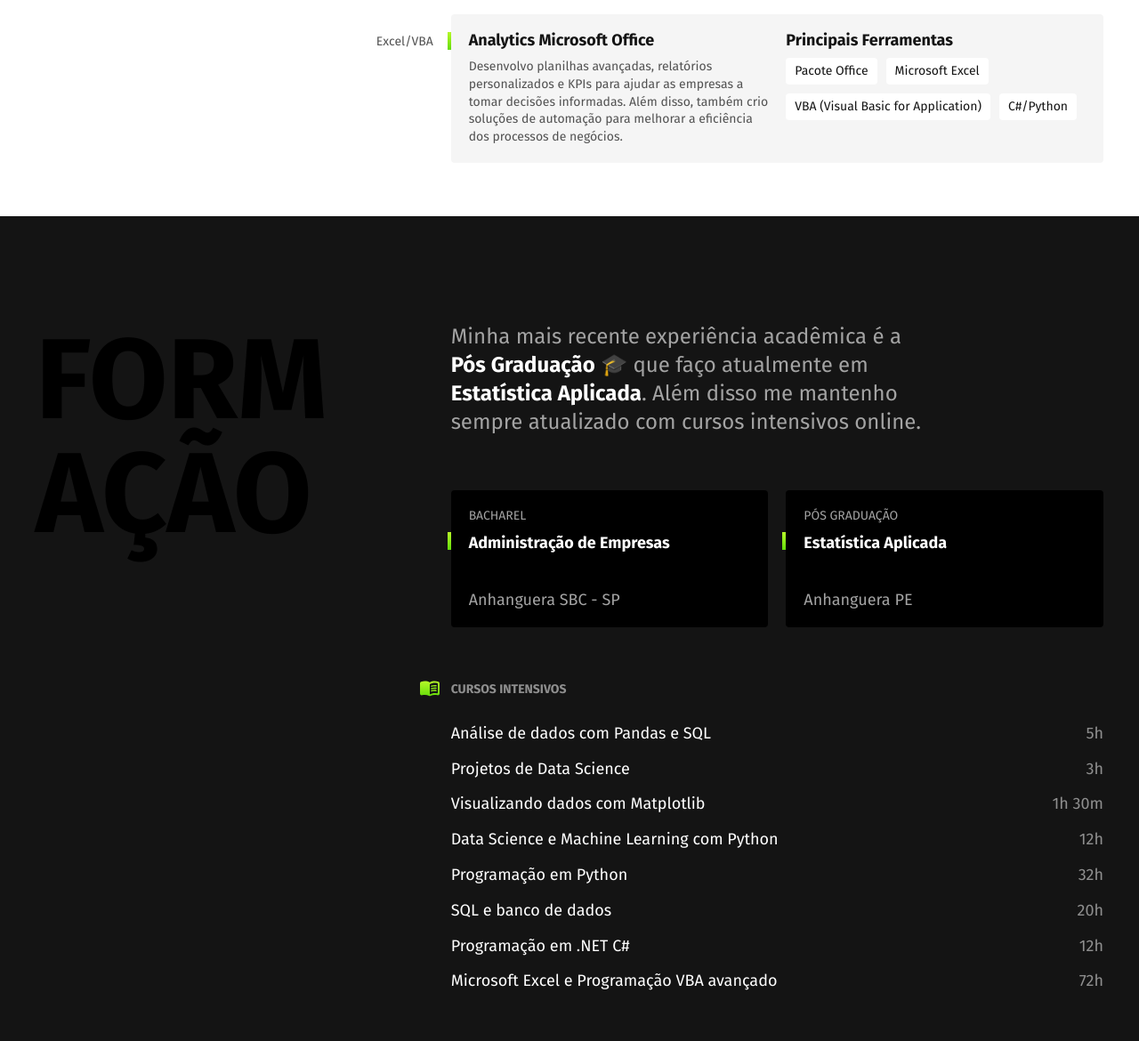
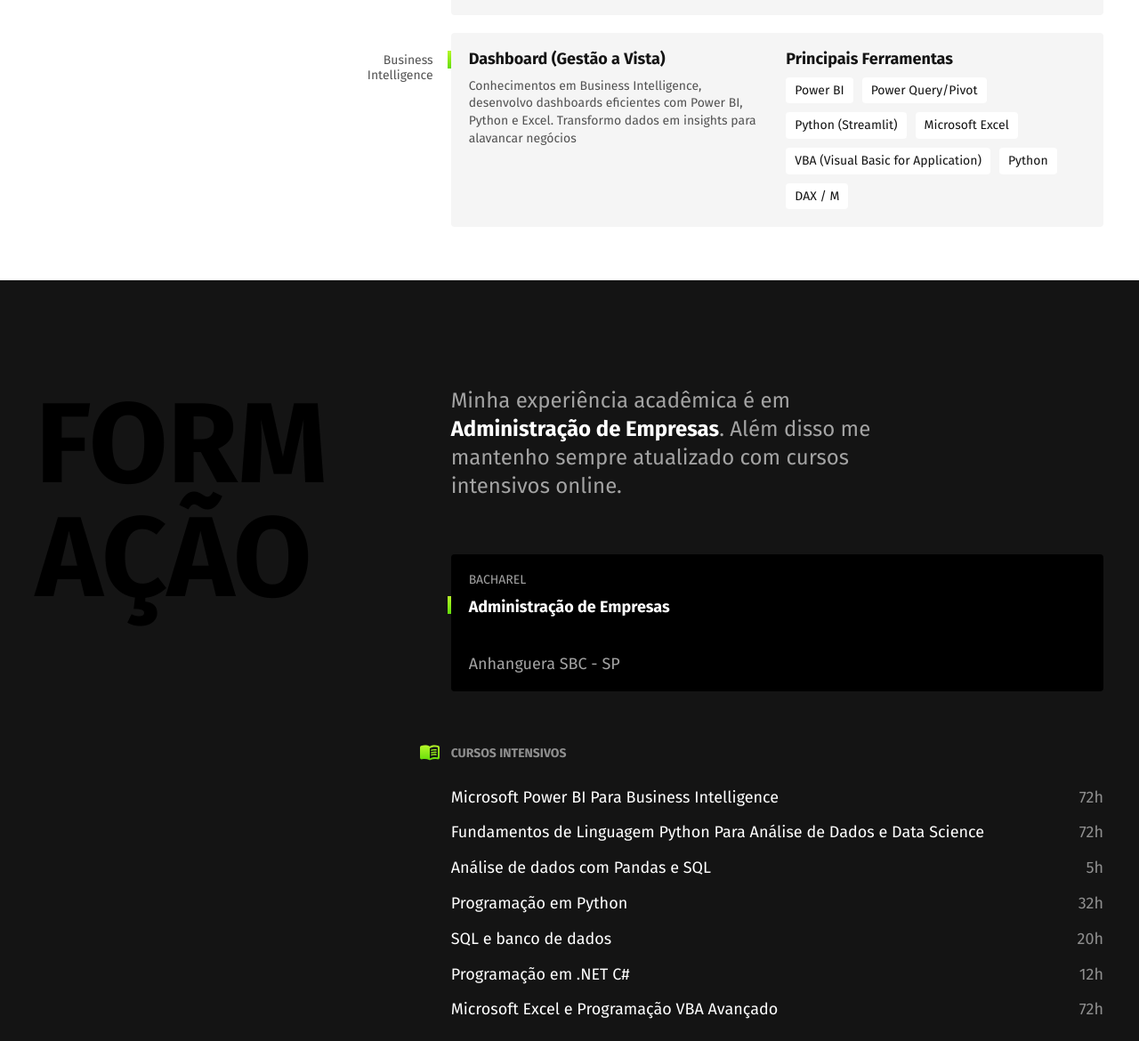
Before and after one commit to GCison/resumo-carlosantonio, a plain HTML site: page index.html in a window 1280 px wide. Shown: the part 1024-2194 px from the top of the page at 89% size. Drawn offline with nearby package versions, Linux system fonts and the light colour scheme.

Commit message:
faz atualizacoes no curriculo

```diff
--- a/index.html
+++ b/index.html
@@ -37,19 +37,19 @@
   <main class="introducao">
     <img src="./img/perfil.jpg" alt="Lobo Cinza" width="360" height="520">
     <div>
-      <h1>Data Intelligence<br>Data Analytics &<br>Python/SQL/Excel</h1>
-      <p>Encontre respostas na análise de dados aplicada</p>
+      <h1>Analista de Dados<br>& Logística com<br>Python/SQL/PowerBI</h1>
+      <p>Encontre respostas na análise de dados simples e aplicada</p>
     </div>
   </main>
 
   <section class="experiencia" id="experiencia" aria-label="Experiência">
     <h2 class="subtitulo">Experiência</h2>
     <div>
-      <p class="experiencia-texto">Eu trabalho com análise de dados e inteligência comercial, utilizando ferramentas como <strong>Python</strong>, <strong>SQL</strong> e <strong>Excel/VBA</strong> para gerar insights valiosos para a tomada de decisão</strong>.</p>
+      <p class="experiencia-texto">Atuo na análise de dados e inteligência comercial/logística, utilizando ferramentas como <strong>Python, SQL, VBA e Power BI</strong> para proporcionar insights estratégicos cruciais na tomada de decisões empresariais.</p>
 
       <div class="empresa">
-        <span class="empresa-ano">Python</span>
-        <h3 class="empresa-titulo">Analytics, Inteligência de dados</h3>
+        <span class="empresa-ano">Analytics</span>
+        <h3 class="empresa-titulo">Python / Estatística</h3>
         <span class="empresa-titulo">Principais Ferramentas</span>
         <p class="empresa-texto">Desenvolvo projetos de análise de dados em Python explorano o potencial de analytics, automação e marchine Learnig que a ferramenta oferece.</p>
         <ul class="empresa-habilidades">
@@ -63,26 +63,28 @@
         <span class="empresa-ano">SQL</span>
         <h3 class="empresa-titulo">SQL para a data analytics</h3>
         <span class="empresa-titulo">Principais ferramentas</span>
-        <p class="empresa-texto">Desenvolvo pequenos projetos de analytics com SQL e PostgreSQL. Criando, modelando e desenvolvendo consultas, ETL, OLTP e Data Warehouse.</p>
+        <p class="empresa-texto">Trabalho com análise de dados usando SQL, oferecendo insights para decisões de negócios, através da modelagem, consultas e ETL dos dados.</p>
         <ul class="empresa-habilidades">
           <li>SQL</li>
           <li>PostgreSQL</li>
-          <li>pgAdmin</li>
           <li>SQLite</li>
           <li>DuckDB</li>
         </ul>
       </div>
 
       <div class="empresa">
-        <span class="empresa-ano">Excel/VBA</span>
-        <h3 class="empresa-titulo">Analytics Microsoft Office</h3>
+        <span class="empresa-ano">Business Intelligence</span>
+        <h3 class="empresa-titulo">Dashboard (Gestão a Vista)</h3>
         <span class="empresa-titulo">Principais Ferramentas</span>
-        <p class="empresa-texto">Desenvolvo planilhas avançadas, relatórios personalizados e KPIs para ajudar as empresas a tomar decisões informadas. Além disso, também crio soluções de automação para melhorar a eficiência dos processos de negócios.</p>
+        <p class="empresa-texto">Conhecimentos em Business Intelligence, desenvolvo dashboards eficientes com Power BI, Python e Excel. Transformo dados em insights para alavancar negócios</p>
         <ul class="empresa-habilidades">
-          <li>Pacote Office</li>
+          <li>Power BI</li>
+          <li>Power Query/Pivot</li>
+          <li>Python (Streamlit)</li>
           <li>Microsoft Excel</li>
           <li>VBA (Visual Basic for Application)</li>
-          <li>C#/Python</li>
+          <li>Python</li>
+          <li>DAX / M</li>
         </ul>
       </div>
 
@@ -94,7 +96,7 @@
 
       <div>
         <p class="formacao-texto">
-          Minha mais recente experiência acadêmica é a <strong>Pós Graduação</strong> 🎓 que faço atualmente em <strong>Estatística Aplicada</strong>. Além disso me mantenho sempre atualizado com cursos intensivos online.
+          Minha experiência acadêmica é em <strong>Administração de Empresas</strong>. Além disso me mantenho sempre atualizado com cursos intensivos online.
         </p>
 
         <ul class="faculdade-lista">
@@ -103,25 +105,19 @@
             <h3 class="faculdade-curso">Administração de Empresas</h3>
             <span class="faculdade-instituicao">Anhanguera SBC - SP</span>
           </li>
-          <li class="faculdade">
-            <span class="faculdade-tipo">Pós Graduação</span>
-            <h3 class="faculdade-curso">Estatística Aplicada</h3>
-            <span class="faculdade-instituicao">Anhanguera PE</span>
-          </li>
         </ul>
 
         <div class="formacao-extra">
           <div class="cursos">
             <h3>Cursos Intensivos</h3>
             <ul>
+              <li>Microsoft Power BI Para Business Intelligence <span>72h</span></li>
+              <li>Fundamentos de Linguagem Python Para Análise de Dados e Data Science <span>72h</span></li>
               <li>Análise de dados com Pandas e SQL <span>5h</span></li>
-              <li>Projetos de Data Science <span>3h</span></li>
-              <li>Visualizando dados com Matplotlib <span>1h 30m</span></li>
-              <li>Data Science e Machine Learning com Python <span>12h</span></li>
               <li>Programação em Python <span>32h</span></li>
               <li>SQL e banco de dados <span>20h</span></li>
               <li>Programação em .NET C# <span>12h</span></li>
-              <li>Microsoft Excel e Programação VBA avançado <span>72h</span></li>
+              <li>Microsoft Excel e Programação VBA Avançado <span>72h</span></li>
             </ul>
           </div>
           <div class="cursos">
@@ -143,7 +139,7 @@
       <p class="footer-texto">Estou disponível para novos projetos no momento. Entre em contato comigo e marcamos uma conversa 👋</p>
       <ul class="footer-contato">
         <!--li>carlosantonio@email.com</li-->
-        <li>+55 81 98176-6150</li>
+        <li>+55 81 98292-7722</li>
         <li><a href="https://www.youtube.com/@termuxparadev/">@youtube</a></li>
       </ul>
       <p class="footer-copy">Carlos Antonio. Todos direitos reservados.</p>
```
